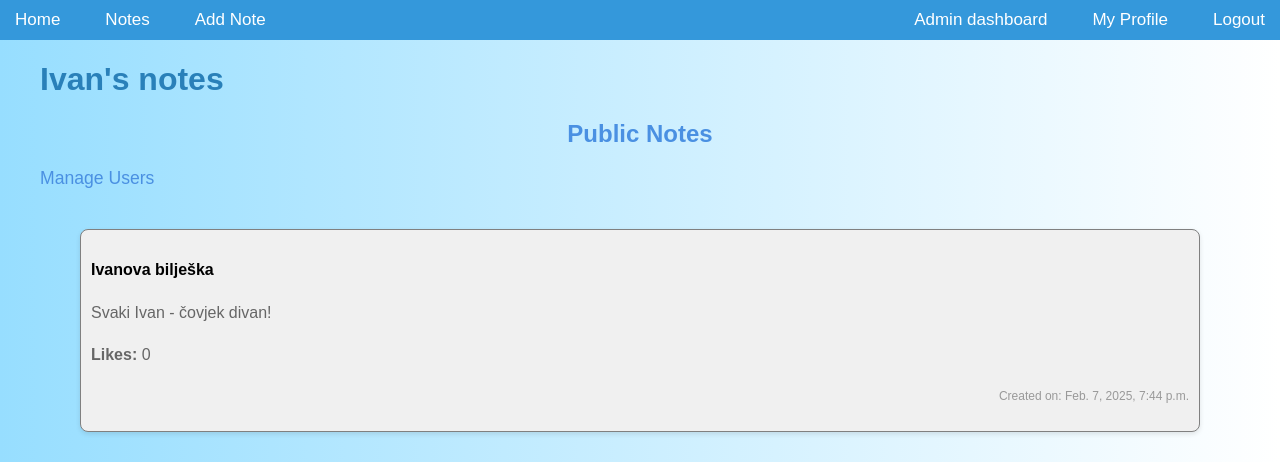
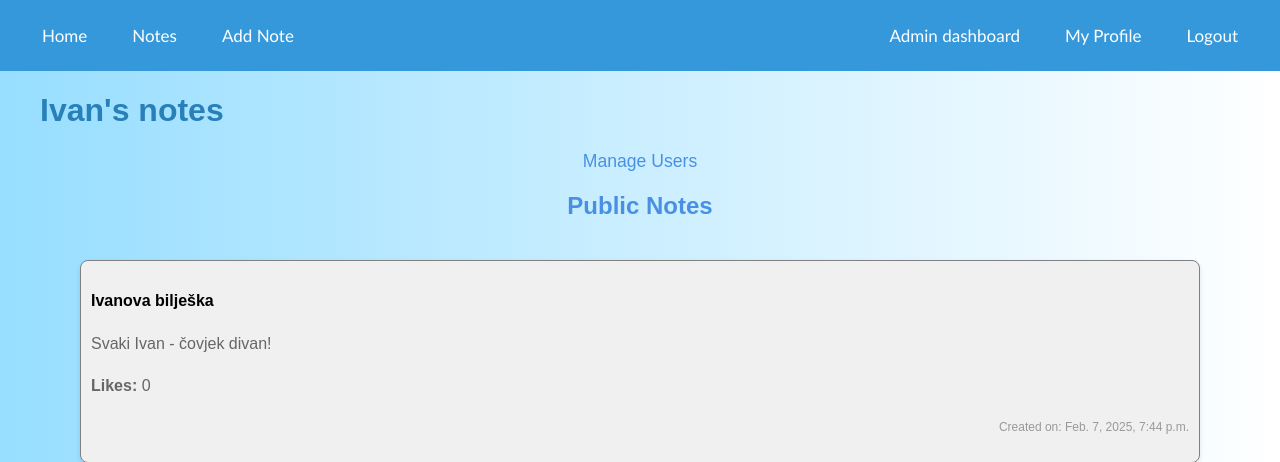
Before and after one commit to mlenic23/NoteHub, a Django app: page /accounts/profile/3 in a window 1280 px wide. Shown: the top 462 px of the page. Run offline with Django 5.2, Linux system fonts and the light colour scheme; a user stored in the database is signed in; data comes from the database, SQL or seed files in the repository; both versions use the stored data as it was after the commit.

Commit message:
Add css to profile.html and base.html

```diff
--- a/projekt/accounts/templates/accounts/profile.html
+++ b/projekt/accounts/templates/accounts/profile.html
@@ -3,13 +3,15 @@
 {% block content %}
 
   <h1>{{ profile_user.username }}'s notes</h1>
+    <div>
+        {% if user.is_authenticated and user.type == "ADMIN" %}
+            <div class="manage-users">
+                <a href="{% url 'accounts:user_list' %}">Manage Users</a>
+            </div>
+        {% endif %}
+    </div>
 
     <h2>Public Notes</h2>
-          <div>
-            {% if user.is_authenticated and user.type == "ADMIN" %}
-                <a href="{% url 'accounts:user_list' %}">Manage Users</a>
-            {% endif %}
-          </div>
           {% for note in public_notes %}
                       <div class="note {% if note.category == 'business' %} business-note {% elif note.category == 'personal' %} personal-note {% endif %}">
                           <h4>{{ note.title }}</h4>
@@ -42,7 +44,7 @@
                           {% endif %}
                       </div>
           {% empty %}
-              <p>No public notes available.</p>
+              <p class="no-public-notes">No public notes available.</p>
           {% endfor %}
 
 
--- a/projekt/notes/static/app/notes.css
+++ b/projekt/notes/static/app/notes.css
@@ -35,12 +35,18 @@ nav a:hover {
 .nav-left {
     display: flex;
     gap: 15px;
+    font-family:'Trebuchet MS', 'Lucida Sans Unicode', 'Lucida Grande', 'Lucida Sans', Arial, sans-serif;
+    padding: 15px;
+    margin-left: 12px;
 }
 
 .nav-right {
     display: flex;
     gap: 15px;
     align-items: center;
+    font-family:'Trebuchet MS', 'Lucida Sans Unicode', 'Lucida Grande', 'Lucida Sans', Arial, sans-serif;
+    padding: 15px;
+    margin-right: 12px;
 }
 
 .container {
@@ -723,6 +729,14 @@ body.dark {
     font-size: 24px;
 }
 
+.no-public-notes{
+    color: #3765e1;
+    text-align: center;
+    margin-top: 50px;
+    font-family:'Trebuchet MS', 'Lucida Sans Unicode', 'Lucida Grande', 'Lucida Sans', Arial, sans-serif;
+    font-size: 18px;
+}
+
 .published{
     font-size: 14px;
 }
@@ -801,3 +815,12 @@ body.dark {
     justify-content: center;
     margin-top: 20px;
 }
+
+.manage-users{
+    display: block;
+    text-align: center;
+}
+
+.manage-users:hover{
+    text-decoration: underline;
+}
```
Also changed, not shown: projekt/db.sqlite3.
